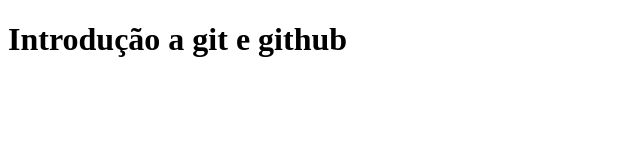
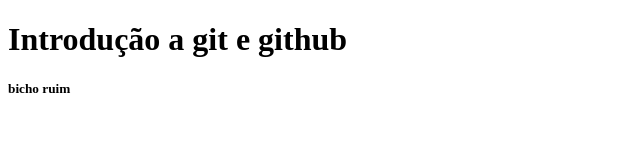
Before and after one commit to JoaoPedro121/teste_hmtl, a plain HTML site: page index.html in a window 1280 px wide. Shown: the full height of the page, 0-640 px from the left. Drawn offline with Linux system fonts and the light colour scheme.

Commit message:
alterei seu codigo

```diff
--- a/index.html
+++ b/index.html
@@ -8,6 +8,6 @@
 </head>
 <body>
     <h1>Introdução a git e github</h1>
-    <H5 Não lembro nada de HTML</H5>
+    <H5> bicho ruim</H5>
 </body>
 </html>
```
